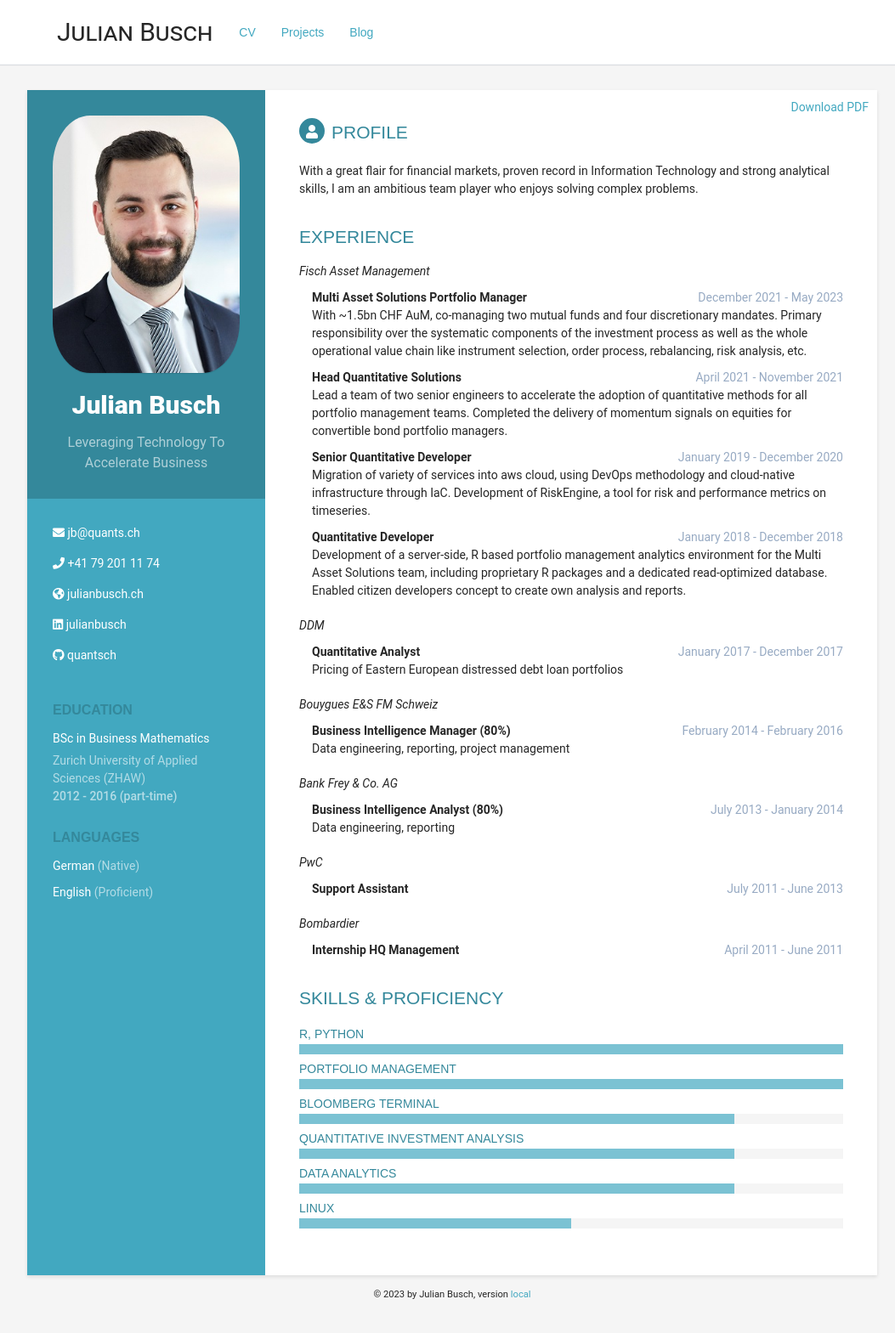
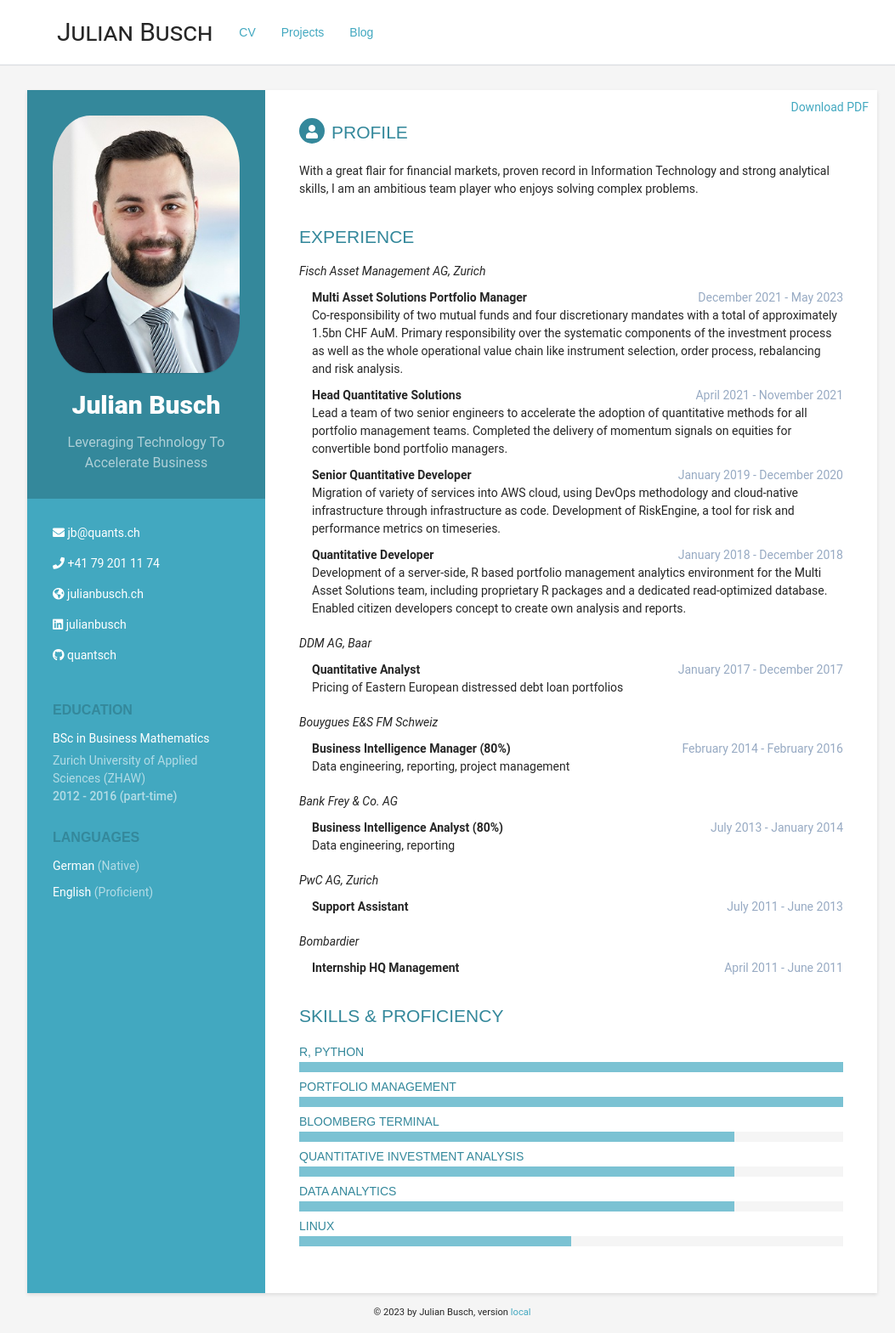
Before and after one commit to quantsch/quantsch.github.io, a Jekyll site: the page built from index.md, in a window 1280 px wide. Shown: the whole page at 85% size, without its empty margins (108-1161 px from the left). Built offline with Jekyll 4.4.1, drawn with Linux system fonts in a browser that asks for light colours; before the commit the page ends 1548 px from its top, so only the background shows below that.

Commit message:
incorporate feedback

```diff
--- a/_data/cv.yml
+++ b/_data/cv.yml
@@ -43,15 +43,15 @@ experiences:
     title: Experience
 
     experiences:
-        - company: Fisch Asset Management
+        - company: Fisch Asset Management AG, Zurich
           roles:
               - title: Multi Asset Solutions Portfolio Manager
                 time: December 2021 - May 2023
-                description: "With ~1.5bn CHF AuM, co-managing two mutual funds
-                and four discretionary mandates. Primary responsibility over
-                the systematic components of the investment process as well as
-                the whole operational value chain like instrument selection,
-                order process, rebalancing, risk analysis, etc."
+                description: "Co-responsibility of two mutual funds and four discretionary mandates
+                with a total of approximately 1.5bn CHF AuM.
+                Primary responsibility over the systematic components of the investment process
+                as well as the whole operational value chain like instrument selection,
+                order process, rebalancing and risk analysis."
               - title: Head Quantitative Solutions
                 time: April 2021 - November 2021
                 description: "Lead a team of two senior engineers to accelerate the
@@ -60,15 +60,15 @@ experiences:
                 bond portfolio managers."
               - title: Senior Quantitative Developer
                 time: January 2019 - December 2020
-                description: "Migration of variety of services into aws cloud, using
-                DevOps methodology and cloud-native infrastructure through IaC.
+                description: "Migration of variety of services into AWS cloud, using
+                DevOps methodology and cloud-native infrastructure through infrastructure as code.
                 Development of RiskEngine, a tool for risk and performance metrics on timeseries."
               - title: Quantitative Developer
                 time: January 2018 - December 2018
                 description: "Development of a server-side, R based portfolio management analytics environment
                 for the Multi Asset Solutions team, including proprietary R packages and
                 a dedicated read-optimized database. Enabled citizen developers concept to create own analysis and reports."
-        - company: DDM
+        - company: DDM AG, Baar
           roles:
               - title: Quantitative Analyst
                 time: January 2017 - December 2017
@@ -83,7 +83,7 @@ experiences:
               - title: Business Intelligence Analyst (80%)
                 time: July 2013 - January 2014
                 description: "Data engineering, reporting"
-        - company: PwC
+        - company: PwC AG, Zurich
           roles:
               - title: Support Assistant
                 time: July 2011 - June 2013
```
